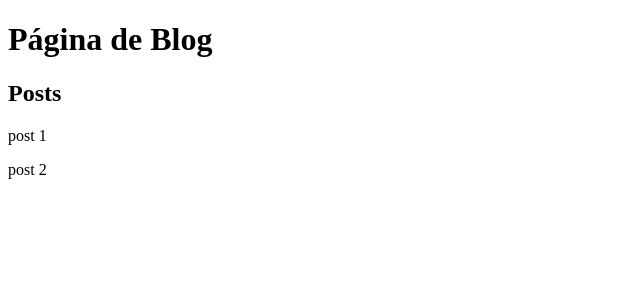
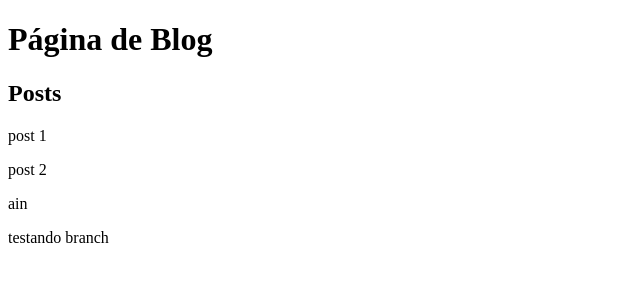
Before and after one commit to Mateusinbessa/learninggithub, a plain HTML site: page blog.html in a window 1280 px wide. Shown: the whole page, without its empty margins (0-640 px from the left). Drawn offline with Linux system fonts and the light colour scheme.

Commit message:
Testando mudar de branch

```diff
--- a/blog.html
+++ b/blog.html
@@ -10,5 +10,7 @@
     <h2>Posts</h2>
     <p>post 1</p>
     <p>post 2</p>
+    <p>ain</p>
+    <p>testando branch</p>
 </body>
 </html>
```
